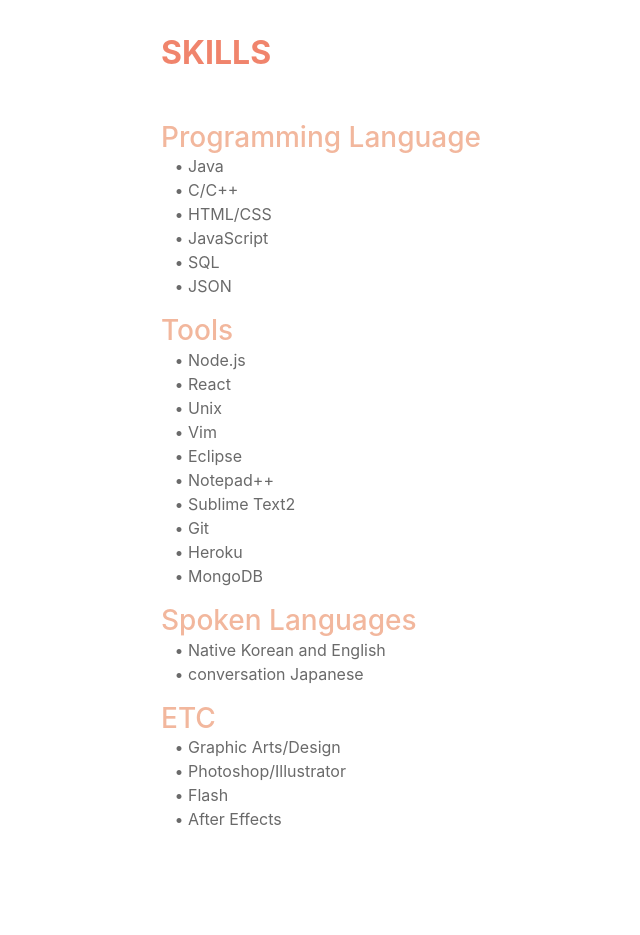
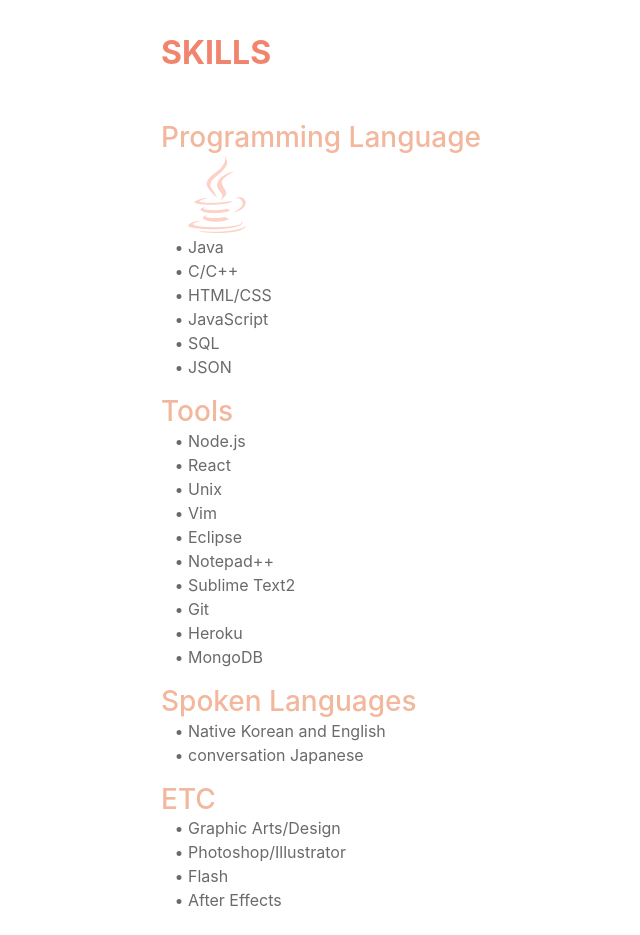
Before and after one commit to Cecility/cecility.github.io-https-pages.github.com-, a plain HTML site: page index.html in a window 1280 px wide. Shown: the part 2880-3815 px from the top of the page, without its empty margins (174-814 px from the left). Drawn offline with nearby package versions, Linux system fonts and the light colour scheme.

Commit message:
started converting skill into icon

```diff
--- a/index.html
+++ b/index.html
@@ -14,6 +14,7 @@
         <!-- CSS -->
         <link href="public/css/index.css" rel="stylesheet">
         <link href="https://fonts.googleapis.com/css?family=Open+Sans|Source+Sans+Pro&display=swap" rel="stylesheet">
+        <link rel="stylesheet" href="https://cdn.rawgit.com/konpa/devicon/df6431e323547add1b4cf45992913f15286456d3/devicon.min.css">
     </head>
 
     <body>
@@ -176,6 +177,7 @@
                     <div class="resume-item d-flex flex-column flex-md-row justify-content-between mb-5">
                       <div class="resume-content">
                         <h3 class="mb-0 colorPrimary2">Programming Language</h3>
+                        <i class="devicon-java-plain icon"></i>
                         <p> &nbsp;&nbsp;&nbsp;• Java <br> &nbsp;&nbsp;&nbsp;• C/C++ <br> &nbsp;&nbsp;&nbsp;• HTML/CSS <br> &nbsp;&nbsp;&nbsp;• JavaScript <br> &nbsp;&nbsp;&nbsp;• SQL <br> &nbsp;&nbsp;&nbsp;• JSON</p>
                         <h3 class="mb-0 colorPrimary2">Tools</h3>
                         <p> &nbsp;&nbsp;&nbsp;• Node.js <br> &nbsp;&nbsp;&nbsp;• React <br> &nbsp;&nbsp;&nbsp;• Unix <br> &nbsp;&nbsp;&nbsp;• Vim <br> &nbsp;&nbsp;&nbsp;• Eclipse <br> &nbsp;&nbsp;&nbsp;• Notepad++ <br> &nbsp;&nbsp;&nbsp;• Sublime Text2 <br> &nbsp;&nbsp;&nbsp;• Git <br> &nbsp;&nbsp;&nbsp;• Heroku <br> &nbsp;&nbsp;&nbsp;• MongoDB</p>
--- a/public/css/index.css
+++ b/public/css/index.css
@@ -195,3 +195,13 @@ a:active{
 #about{
     height: 98vh;
 }
+
+.icon{
+    color: #fcd1c7;
+    font-size: 5rem;
+    padding: 1rem;
+}
+
+.icon:hover{
+    color: #ffe6e0;
+}
```
